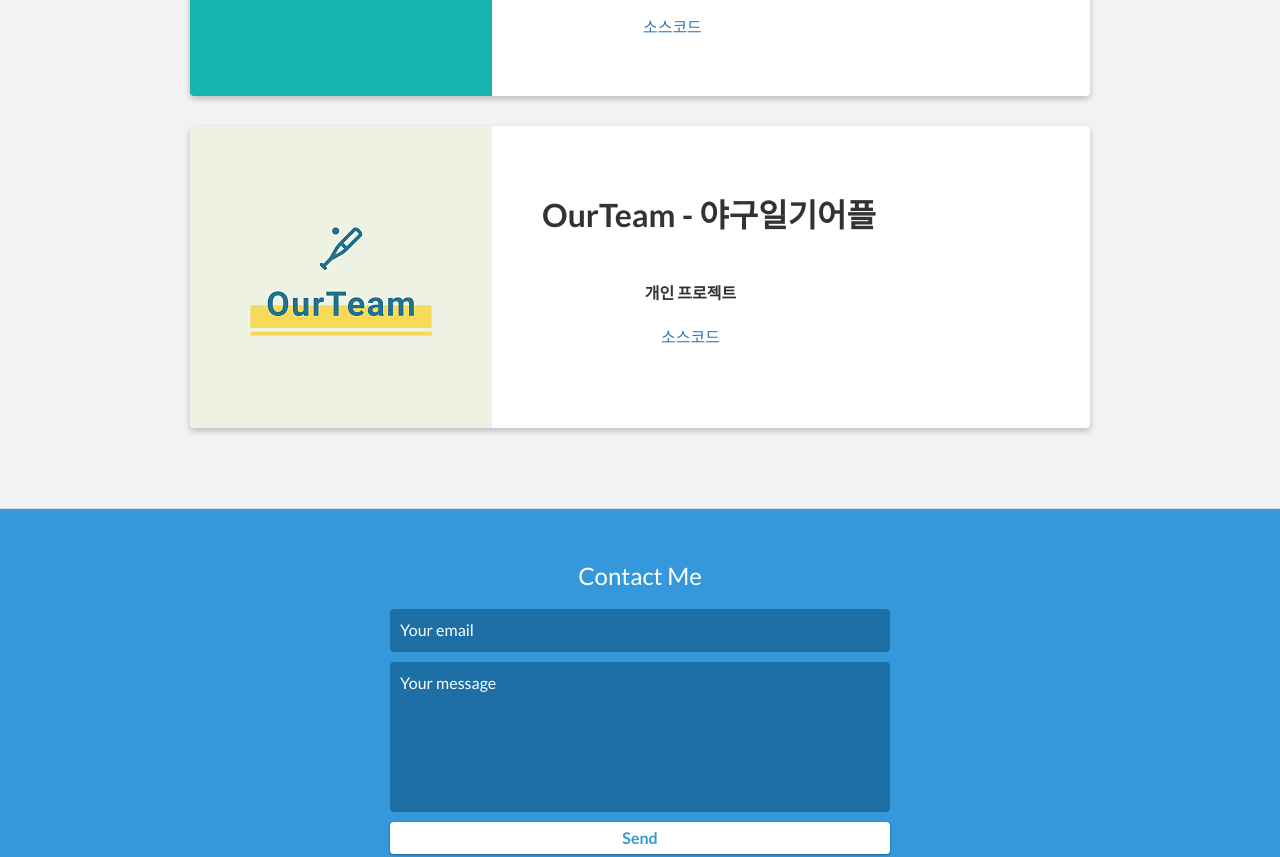
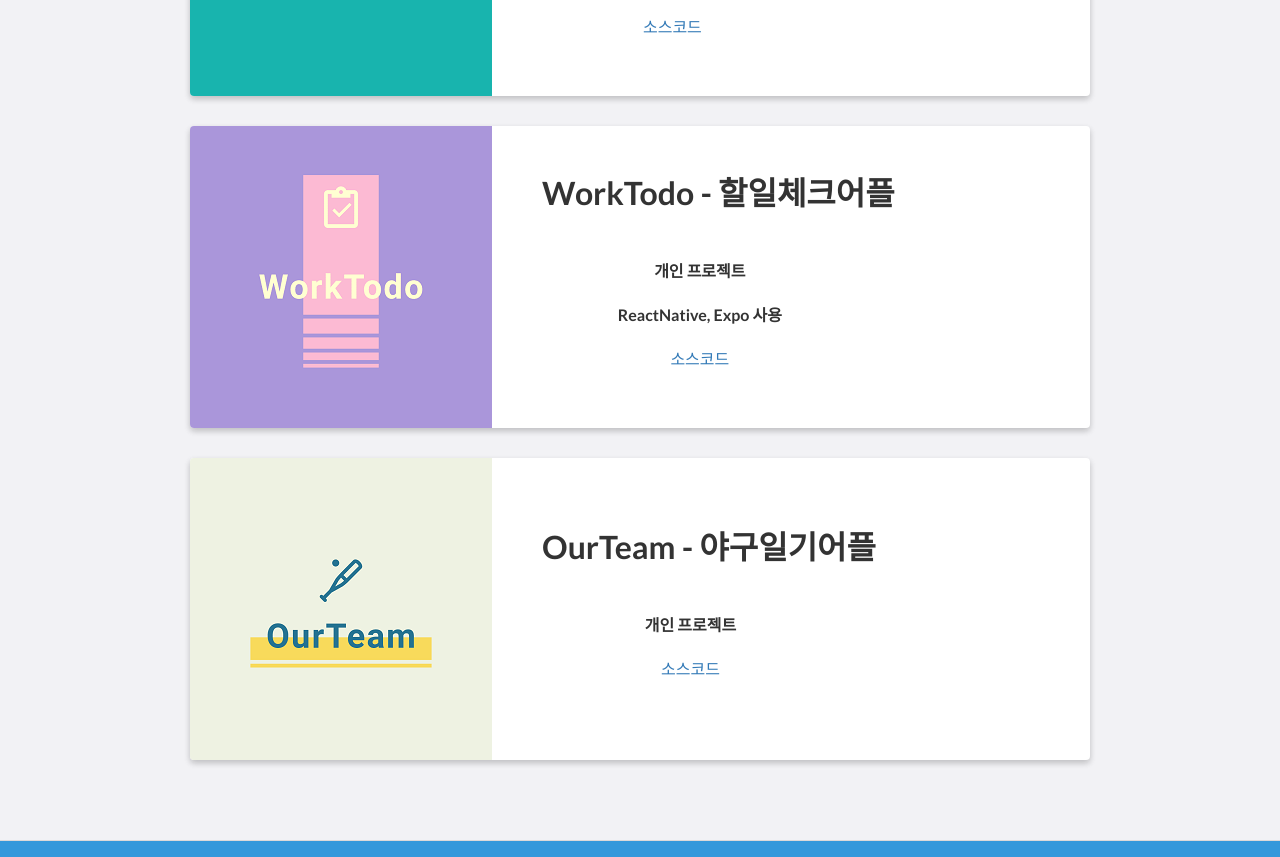
Before and after one commit to Hwang-YoonJi/hyj.github.io, a website: page index.html in a window 1280 px wide. Shown: the part 1886-2743 px from the top of the page. Drawn offline with nearby package versions, Linux system fonts and the light colour scheme.

Commit message:
WorkTodo추가

```diff
--- a/index.html
+++ b/index.html
@@ -116,6 +116,25 @@
 
                 <div class="project shadow-large">
                     <div class="project-image">
+                        <img src="images/project-WT.png" />
+                    </div>
+                    <!-- End .project-image -->
+                    <div class="project-info">
+                        <h1>
+                            &nbsp; &nbsp; &nbsp;
+                            WorkTodo - 할일체크어플
+                        </h1>
+                        <h4><br>개인 프로젝트</h4>
+                        <h4>ReactNative, Expo 사용</h4>
+                        <a href="">소스코드</a>
+                        <p><br></p>
+                    </div>
+                    <!-- End .project-info -->
+                </div>
+                <!-- End .project -->
+
+                <div class="project shadow-large">
+                    <div class="project-image">
                         <img src="images/project-OT.png" />
                     </div>
                     <!-- End .project-image -->
```
Also changed, not shown: images/project-WT.png (added).
